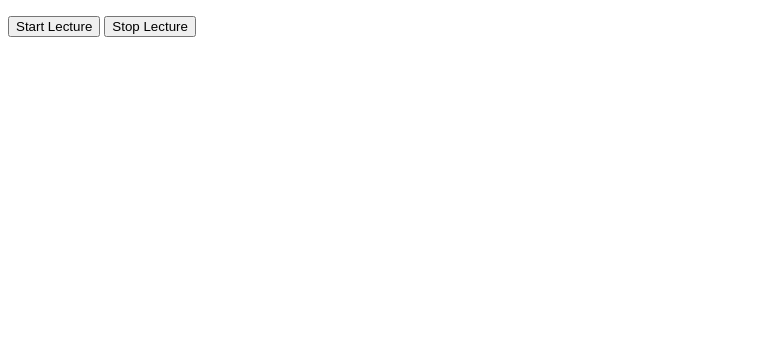
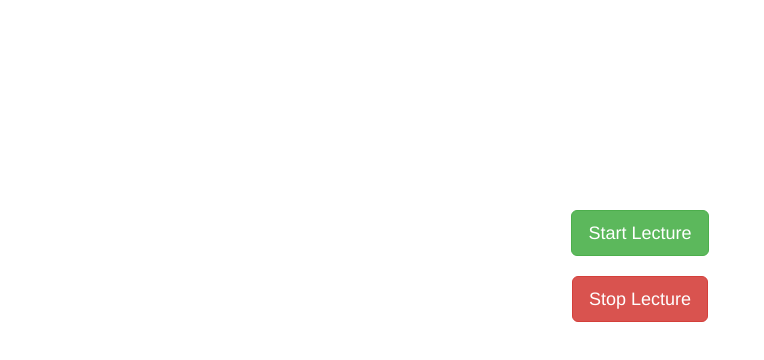
Before and after one commit to ajar98/megafind, a website: page public/professor.html in a window 1280 px wide. Shown: the whole page, without its empty margins (0-764 px from the left). Drawn offline with nearby package versions, Linux system fonts and the light colour scheme; no server answers.

Commit message:
Slightly styled professor page

```diff
--- a/public/professor.html
+++ b/public/professor.html
@@ -1,8 +1,14 @@
 <!DOCTYPE html>
 <html>
 <head>
+  <link rel="stylesheet" href="https://maxcdn.bootstrapcdn.com/bootstrap/3.3.7/css/bootstrap.min.css">
   <script src="https://ajax.googleapis.com/ajax/libs/jquery/3.2.1/jquery.min.js"></script>
 </head>
+<style>
+#message-container {
+  height: 200px;
+}
+</style>
 <body>
   <script src="/socket.io/socket.io.js"></script>
   <script>
@@ -17,7 +23,7 @@
             console.log('clicked');
             $.ajax({
                 type: 'POST',
-                url: 'https://8e16fd68.ngrok.io/stream/start',
+                url: 'http://c10e1096.ngrok.io/stream/start',
             });
         });
     });
@@ -26,15 +32,21 @@
         $('#cease').click(function(event) {
             $.ajax({
                 type: 'POST',
-                url: 'https://8e16fd68.ngrok.io/stream/stop',
+                url: 'http://c10e1096.ngrok.io/stream/stop',
             });
         });
     });
   </script>
-  <p id='messages'></p>
-
-  <button id='record'>Start Lecture</button>
-  <button id='cease'>Stop Lecture</button>
+  <div class="container-fluid">
+    <center>
+      <div id="message-container">
+        <p id='messages'></p>
+      </div>
+      <button class="btn btn-success btn-lg" id='record'>Start Lecture</button>
+      <br><br>
+      <button class="btn btn-danger btn-lg" id='cease'>Stop Lecture</button>
+    </center>
+  </div>
 </body>
 
 </html>
```
